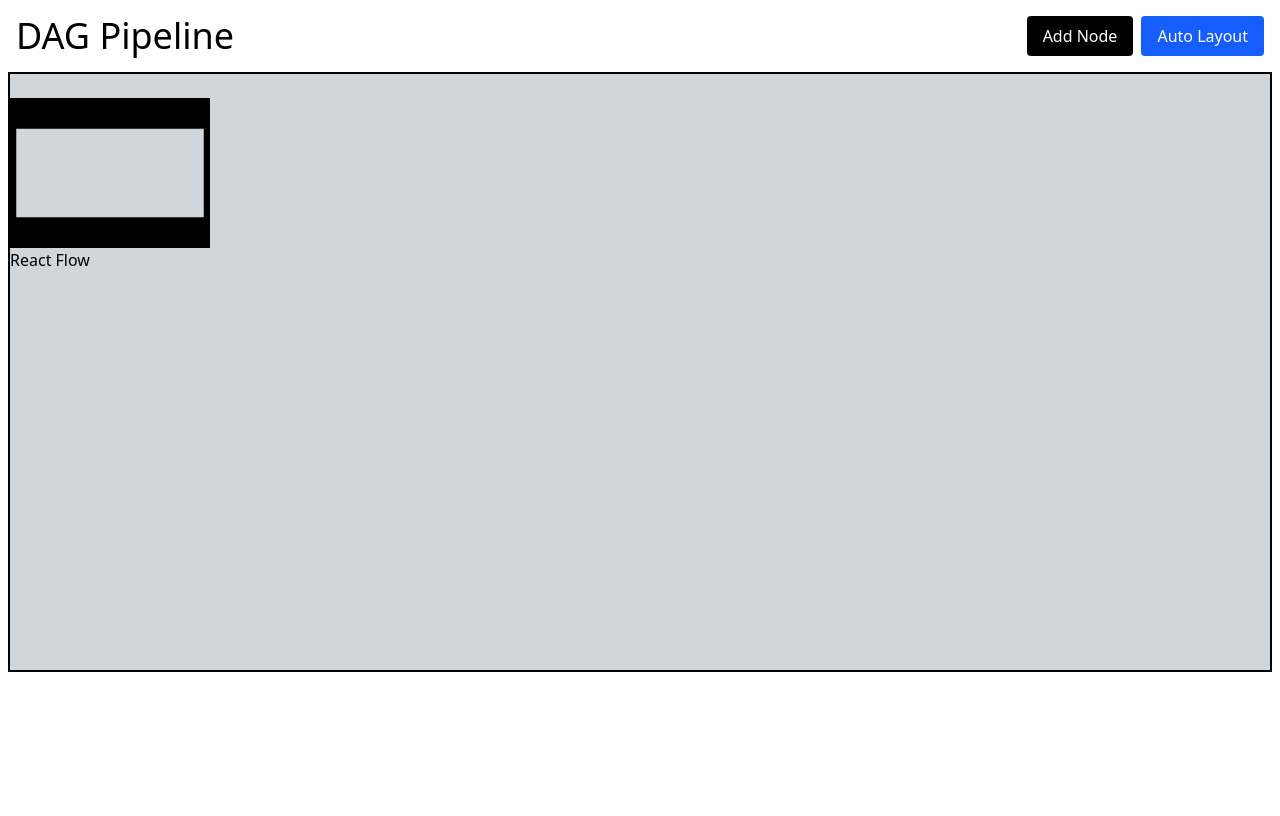
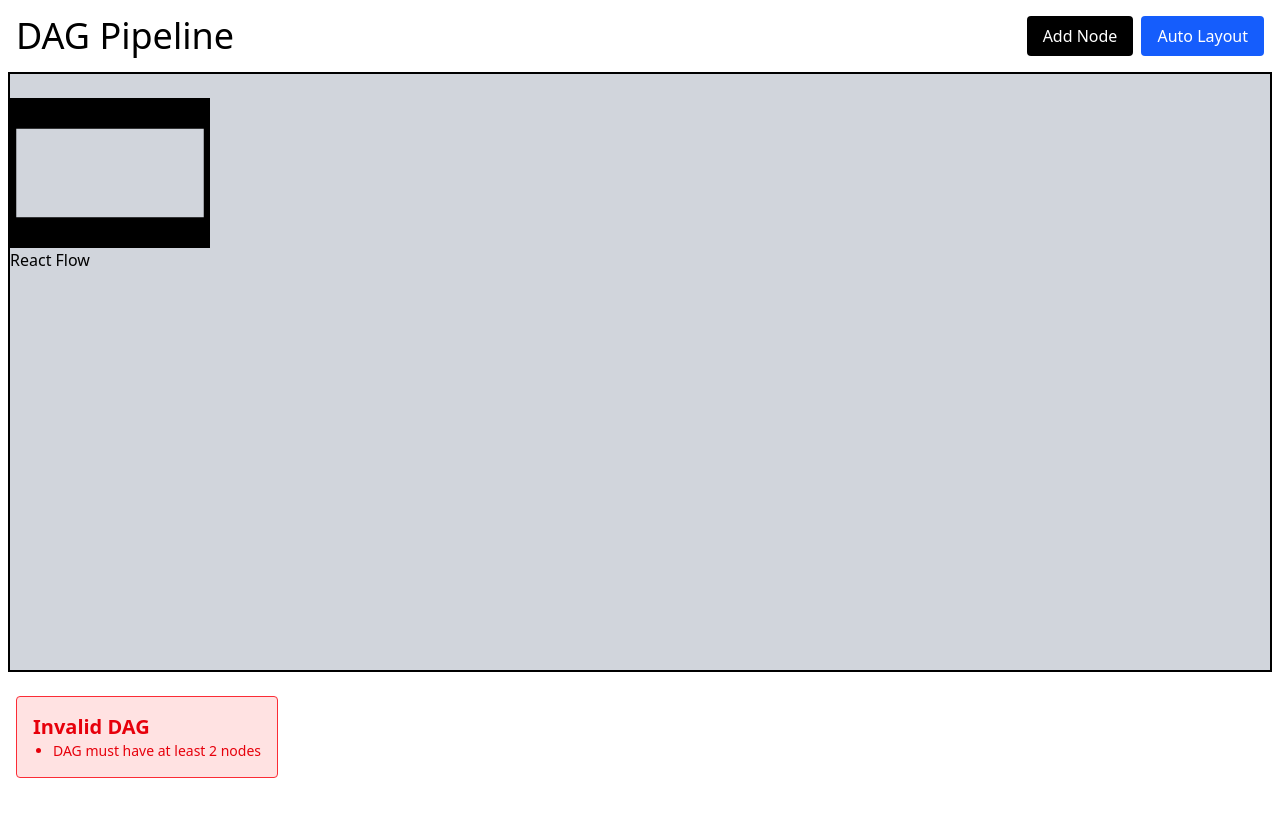
Before and after one commit to partiksingh1/Pipeline_DAG, a React (Vite) app: page / in a window 1280 px wide. Built offline with nearby package versions, Linux system fonts and the light colour scheme.

Commit message:
feat: implement validation logic with UI

```diff
--- a/src/App.tsx
+++ b/src/App.tsx
@@ -1,7 +1,7 @@
 
 import { addEdge, applyEdgeChanges, applyNodeChanges, Background, BackgroundVariant, Controls, MiniMap, ReactFlow, type Connection, type Edge, type Node } from '@xyflow/react';
 import { Navbar } from './components/NavBar';
-import { useCallback, useRef, useState } from 'react';
+import { useCallback, useEffect, useRef, useState } from 'react';
 import CustomNode from './components/CustomNode';
 
 function App() {
@@ -9,6 +9,7 @@ function App() {
   const initialNodes: Node[] = [];
   const initialEdges: Edge[] = [];
   const [errors, setErrors] = useState<string[]>([]);
+  const [valid, setIsValid] = useState(true);
   const nodeTypes = {
     selectorNode: CustomNode,
   };
@@ -57,6 +58,36 @@ function App() {
 
     return errors;
   };
+  const checkDAGValidity = () => {
+    const validationErrors: string[] = [];
+
+    // Ensure at least 2 nodes
+    if (nodes.length < 2) {
+      validationErrors.push("DAG must have at least 2 nodes");
+    }
+
+    // Ensure all nodes are connected by at least one edge
+    const allNodesConnected = nodes.every((node) =>
+      edges.some((edge) => edge.source === node.id || edge.target === node.id)
+    );
+    if (!allNodesConnected) {
+      validationErrors.push("All nodes must be connected to at least one edge");
+    }
+
+
+    // If there are validation errors, set them and set valid to false
+    if (validationErrors.length > 0) {
+      setErrors(validationErrors);
+      setIsValid(false);
+    } else {
+      // No errors found, valid DAG
+      setErrors([]);
+      setIsValid(true);
+    }
+  };
+  useEffect(() => {
+    checkDAGValidity();
+  }, [nodes, edges]);
   const onNodesChange = useCallback(
     (changes: any) => setNodes((nodesSnapshot) => applyNodeChanges(changes, nodesSnapshot)),
     [],
@@ -84,6 +115,31 @@ function App() {
   const handleAutoLayout = () => {
     // Implement auto layout logic here
   };
+  const renderDAGStatus = () => {
+    if (errors.length > 0) {
+      return (
+        <div className="m-4 w-fit p-4 bg-red-100 border border-red-500 rounded">
+          <h3 className="text-red-600 text-xl font-semibold">Invalid DAG</h3>
+          <ul className="list-disc pl-5 text-red-600">
+            {errors.map((error, index) => (
+              <li key={index} className="text-sm">{error}</li>
+            ))}
+          </ul>
+        </div>
+      );
+    }
+
+    if (valid) {
+      return (
+        <div className="m-4 w-fit p-4 bg-green-100 border border-green-500 rounded">
+          <h3 className="text-green-600 text-xl font-semibold">Valid DAG</h3>
+          <p className="text-sm">Your pipeline is valid and ready for execution!</p>
+        </div>
+      );
+    } else {
+      return null;
+    }
+  };
   return (
     <div className="h-screen w-screen">
       <Navbar onAddNode={handleAddNode} onAutoLayout={handleAutoLayout} />
@@ -102,6 +158,9 @@ function App() {
           <Background color="#ccc" variant={BackgroundVariant.Lines} />
         </ReactFlow>
       </div>
+      <div className='flex justify-between gap-4'>
+        {renderDAGStatus()}
+      </div>
     </div>
   )
 }
```
